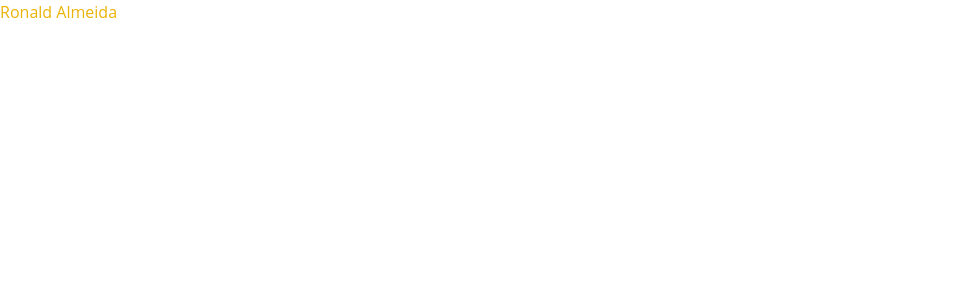
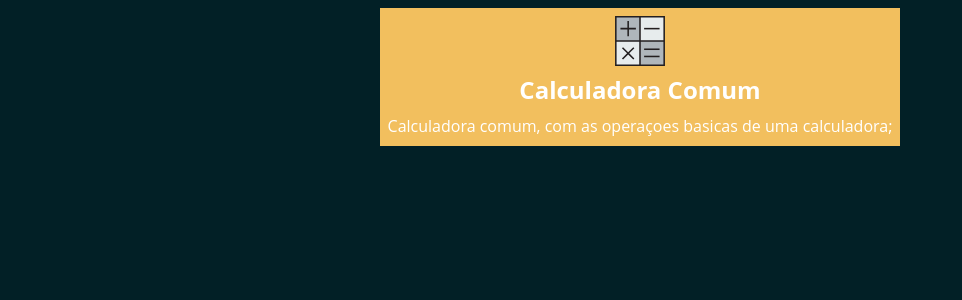
Before and after one commit to Ronaldjga/calculadora, a Next.js app: page / in a window 1280 px wide. Shown: the top 300 px of the page, without its empty margins (0-962 px from the left). Built offline with nearby package versions, Linux system fonts and the light colour scheme.

Commit message:
new commit

```diff
--- /dev/null
+++ b/pages/commonCalculator.js
@@ -0,0 +1,53 @@
+export default function CommonCalculatorPage() {
+    return (
+        <>
+            <div className="w-full h-full bg-darkBluePrimary flex flex-col items-center p-2">
+                <section>
+                    <div className="">
+                        <table class="calculadora">
+                            <tr>
+                                <td colspan="4"></td>
+                            </tr>
+
+                            <tr>
+                                <td></td>
+                                <td></td>
+                                <td></td>
+                                <td></td>
+                            </tr>
+
+                            <tr>
+                                <td></td>
+                                <td></td>
+                                <td></td>
+                                <td></td>
+                            </tr>
+
+                            <tr>
+                                <td></td>
+                                <td></td>
+                                <td></td>
+                                <td></td>
+                            </tr>
+
+                            <tr>
+                                <td></td>
+                                <td></td>
+                                <td></td>
+                                <td></td>
+                            </tr>
+
+                            <tr>
+                                <td></td>
+                                <td></td>
+                                <td></td>
+                                <td></td>
+                            </tr>
+
+                        </table>
+                    </div>
+                </section>
+            </div>
+        </>
+    )
+  }
--- a/pages/index.js
+++ b/pages/index.js
@@ -1,10 +1,16 @@
+import { ReactDOM } from "react"
+import React from "react"
+import next from "next"
+import { CommonCalculatorBanner } from "../src/components/commonCalculatorBanner"
 
 
 function HomePage() {
     return (
         <>
-            <div>
-                <h1 className="text-yellow-500">Ronald Almeida</h1>
+            <div className="w-full h-full bg-darkBluePrimary flex flex-col items-center p-2">
+                <section>
+                    <CommonCalculatorBanner></CommonCalculatorBanner>
+                </section>
             </div>
         </>
     )
--- /dev/null
+++ b/src/components/buttons.js
@@ -0,0 +1,11 @@
+import React from "react";
+import { useState } from "react";
+
+export function Button() {
+
+    return (
+        <div>
+
+        </div>
+    )
+}
--- /dev/null
+++ b/src/components/commonCalculatorBanner.js
@@ -0,0 +1,17 @@
+import React from "react"
+import Image from "next/image"
+import { useRouter } from "next/router"
+import commonCalculatorIcon from "./img/commonCalculator.svg"
+
+export function CommonCalculatorBanner() {
+    const routes = useRouter()
+    return (
+        <button type="button" onClick={()=> {routes.push(`/commonCalculator`)}}>
+            <div className="min-w-[300px] bg-yelloPrimary p-2 flex flex-col gap-2">
+                <Image width={'50px'} height={'50px'} src={commonCalculatorIcon} />
+                <h2 className="text-white font-bold text-2xl">Calculadora Comum</h2>
+                <p className="text-white">Calculadora comum, com as operaçoes basicas de uma calculadora;</p>
+            </div>
+        </button>
+    )
+}
```
Also changed, not shown: src/components/img/commonCalculator.svg (added).
